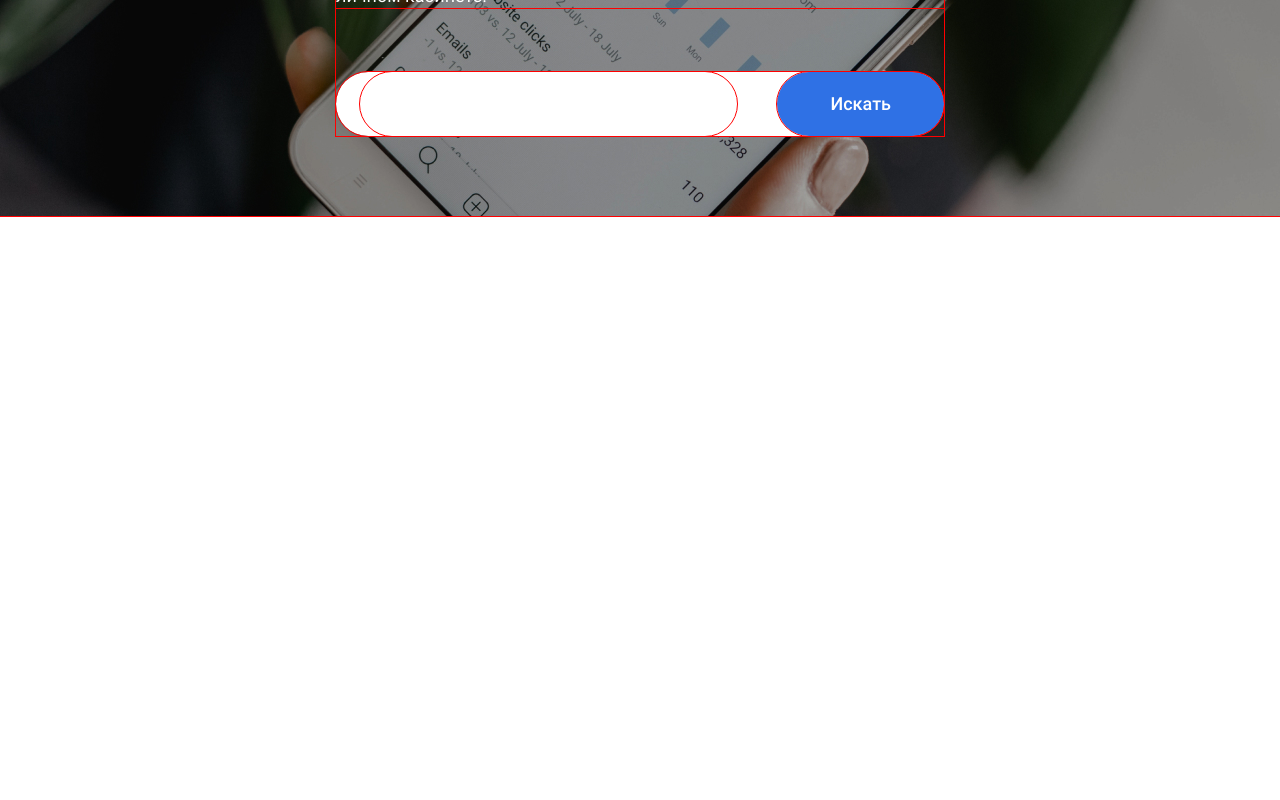
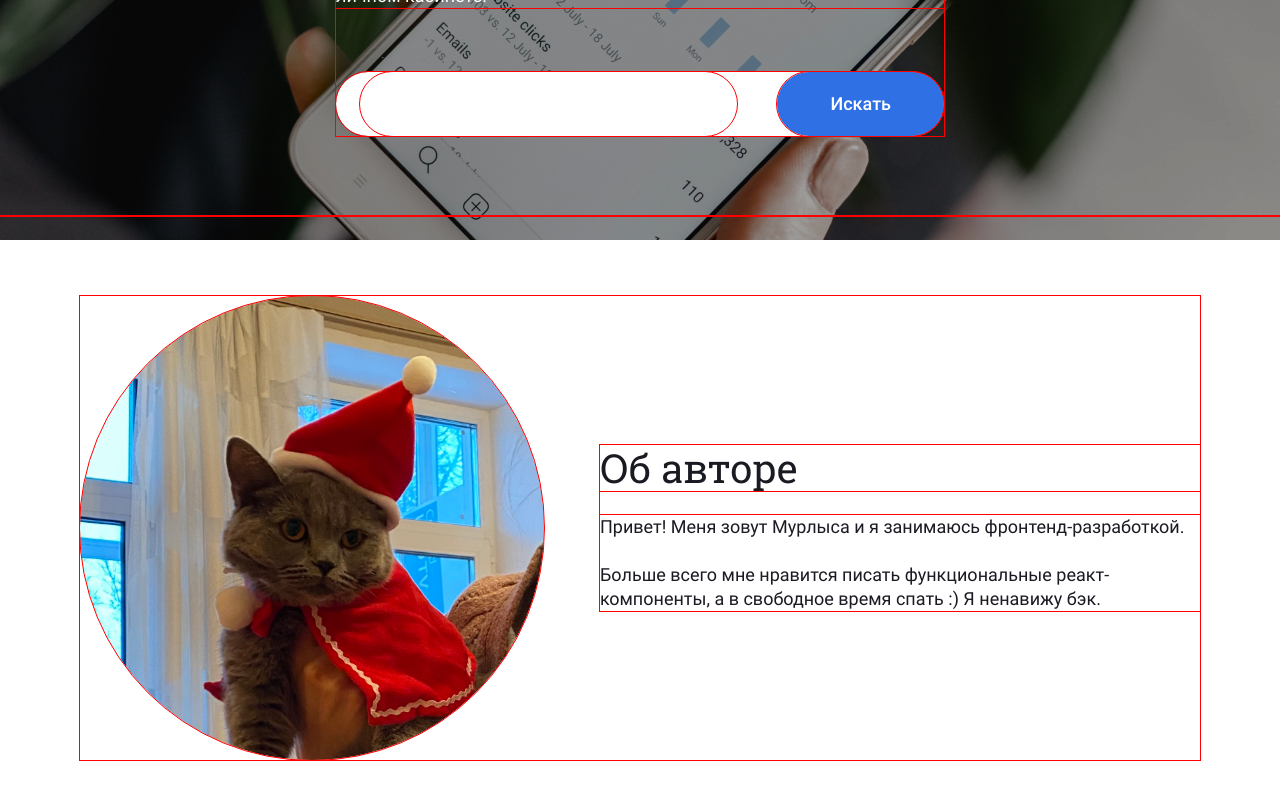
Before and after one commit to Rinata0912/news-explorer-frontend, a React (Create React App) app: page / in a window 1280 px wide. Shown: the part 336-1136 px from the top of the page. Before the commit the page ends 800 px from the top, so only its background shows below. Built offline with nearby package versions, Linux system fonts and the light colour scheme.

Commit message:
feat: добавить компонент aboutAuthor

```diff
--- /dev/null
+++ b/src/components/AboutAuthor/AboutAuthor.css
@@ -0,0 +1,42 @@
+.aboutAuthor {
+  padding: 80px 0;
+}
+
+.aboutAuthor__container {
+  max-width: 1120px;
+  width: 100%;
+  display: flex;
+  justify-content: space-between;
+  align-items: center;
+  margin: auto;
+}
+
+.aboutAuthor__avatar {
+  width: 464px;
+  border-radius: 1000px;
+}
+
+.aboutAuthor__info {
+  max-width: 600px;
+  width: 100%;
+
+}
+
+.aboutAuthor__title {
+  font-family: 'Roboto Slab';
+  font-weight: 400;
+  font-style: normal;
+  font-size: 40px;
+  line-height: 46px;
+  color: #1A1B22;
+  margin: 0 0 24px;
+}
+
+.aboutAuthor__text {
+  font-size: 18px;
+  line-height: 24px;
+  font-weight: 400;
+  font-style: normal;
+  color: #1A1B22;
+  margin: 0;
+}
--- /dev/null
+++ b/src/components/AboutAuthor/AboutAuthor.js
@@ -0,0 +1,21 @@
+import './AboutAuthor.css';
+import avatar from '../../images/avatar.jpg';
+
+export function AboutAuthor() {
+  return (
+    <div className="aboutAuthor">
+      <div className="aboutAuthor__container">
+        <img src={avatar} alt="аватар" className="aboutAuthor__avatar" />
+        <div className="aboutAuthor__info">
+          <h2 className="aboutAuthor__title">Об авторе</h2>
+          <p className="aboutAuthor__text">
+            Привет! Меня зовут Мурлыса и я занимаюсь фронтенд-разработкой.
+            <br/><br/>
+            Больше всего мне нравится писать функциональные реакт-компоненты, а в свободное время спать :)
+            Я ненавижу бэк.
+          </p>
+        </div>
+      </div>
+    </div>
+  );
+}
--- a/src/components/App/App.js
+++ b/src/components/App/App.js
@@ -2,6 +2,7 @@ import './App.css';
 import { PopupWithForm } from '../PopupWithForm/PopupWithForm';
 import { Header } from "../Header/Header";
 import { Search } from "../Search/Search";
+import { AboutAuthor } from "../AboutAuthor/AboutAuthor";
 
 function App() {
   return (
@@ -9,6 +10,7 @@ function App() {
       <PopupWithForm/>
       <Header/>
       <Search/>
+      <AboutAuthor/>
     </div>
   );
 }
```
Also changed, not shown: src/images/avatar.jpg (added).
